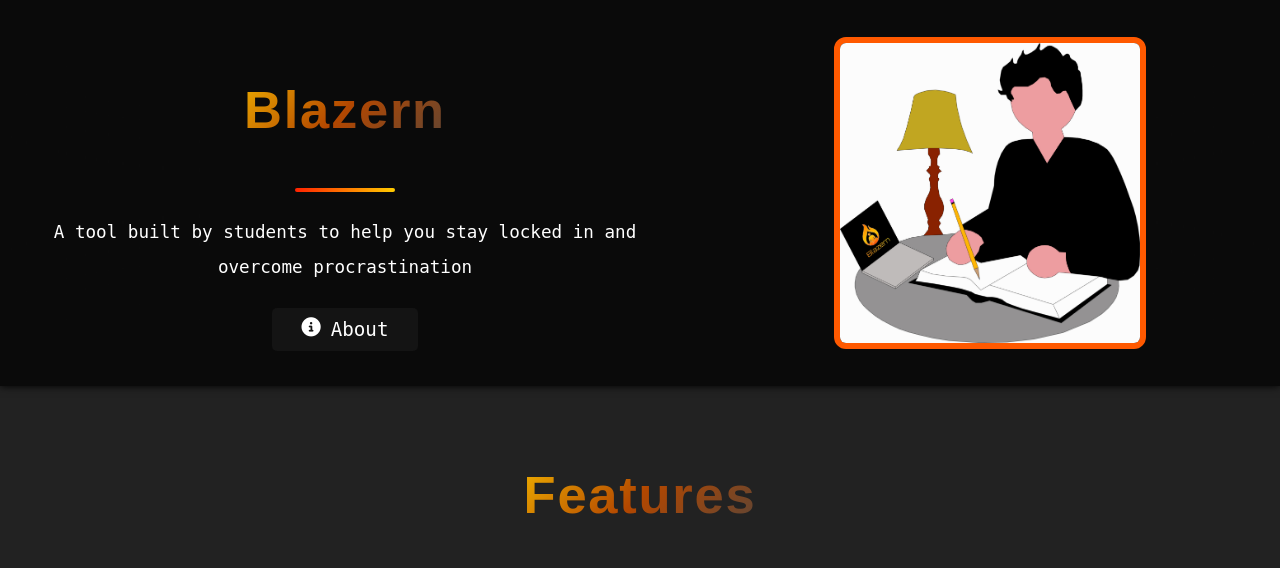
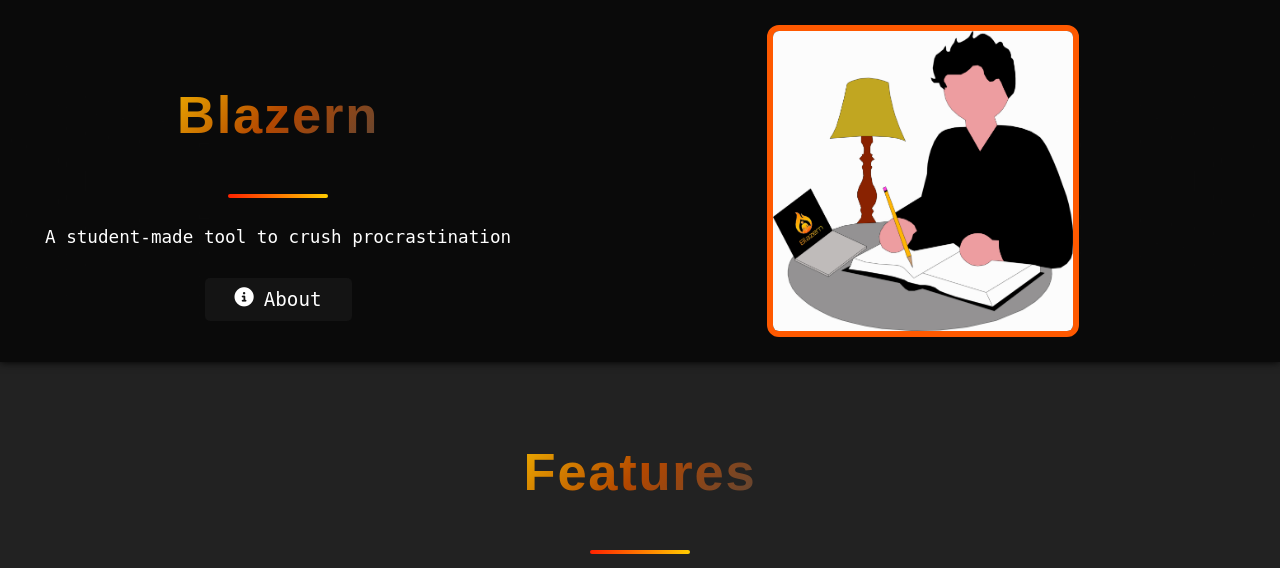
Before and after one commit to Holedroppersgithubacc2/Blazern, a Flask app: page / in a window 1280 px wide. Shown: the part 78-646 px from the top of the page. Run offline with Flask 3, Linux system fonts and the light colour scheme; some libraries are stand-ins or nearby versions.

Commit message:
Update _about.html

```diff
--- a/templates/_about.html
+++ b/templates/_about.html
@@ -26,7 +26,7 @@
         </div>
         <div class="section-underline"></div>
 
-        <p>A tool built by students to help you stay locked in and overcome procrastination</p>
+        <p>A student-made tool to crush procrastination</p>
           <!--Use the same button css stuff as earlier-->
           <!--Don't use nav-->
           <a href="/about" style="display: flex;
```
